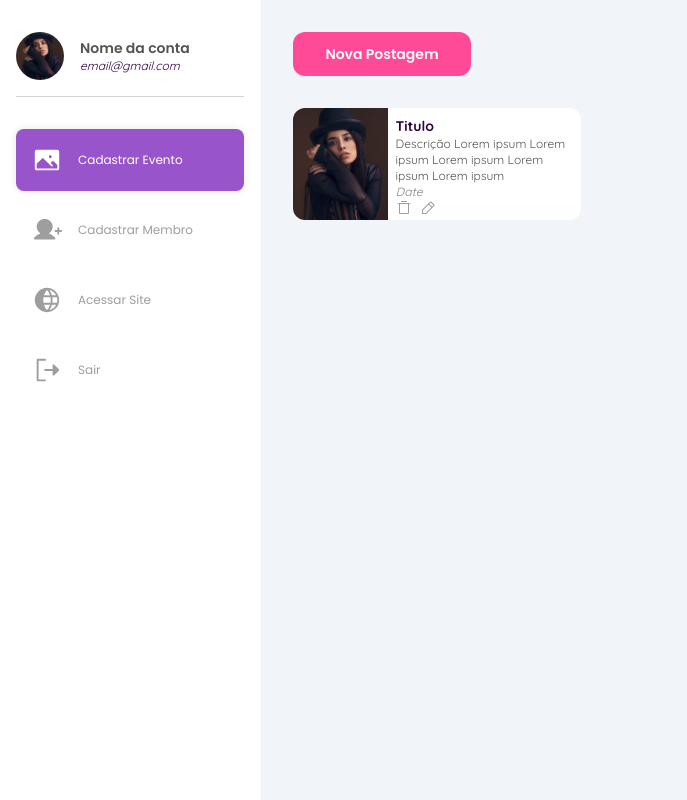
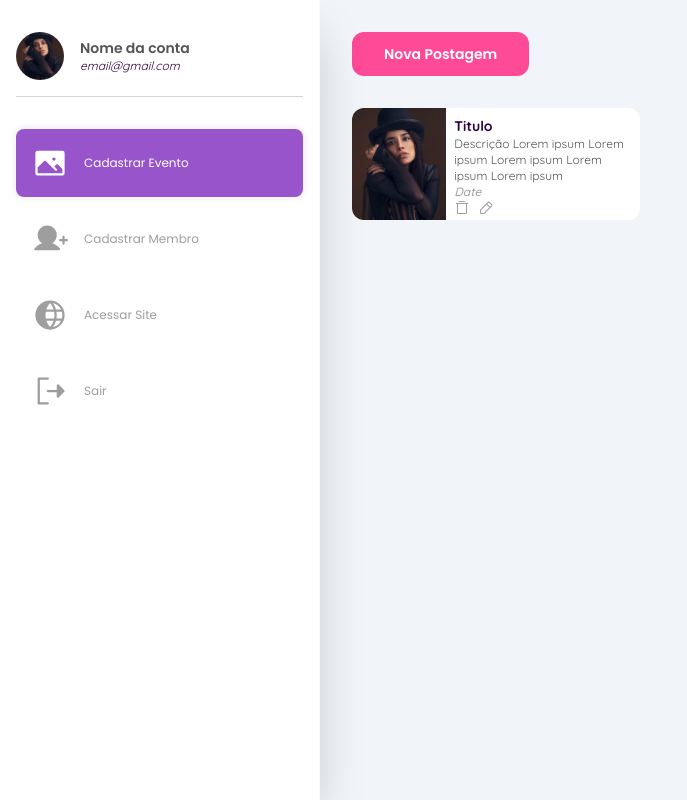
Before and after one commit to mermas-digitais/mermas-site-react, a React (Vite) app: page /admin in a window 1280 px wide. Shown: the whole page, without its empty margins (0-687 px from the left). Built offline with nearby package versions, Linux system fonts and the light colour scheme.

Commit message:
menu admin fixed

```diff
--- a/src/components/menu/menuAdmin.tsx
+++ b/src/components/menu/menuAdmin.tsx
@@ -34,17 +34,18 @@ export const MenuAdmin = () => {
 
   return (
     <nav
-      className="w-full md:p-4 h-fit bg-white border-gray-50 shadow-lg
-    max-md:border-t-[1px] max-md:fixed
+      className="w-full md:p-4 h-fit bg-white border-gray-50 shadow-2xl
+    max-md:border-t-[1px] max-md:px-2
     md:h-[100vh] md:w-80 md:border-r-[1px]"
     >
       <div className="md:flex flex-col justify-between">
-        <div className="flex flex-col gap-8 max-md:flex-row max-md:justify-center">
+        <div className="flex flex-col gap-8 max-md:flex-row max-md:justify-center max-md:items-center">
 
-          <div className="flex gap-4 items-center justify-start py-4 md:border-b-[1px] border-gray-100">
-            <div>
+          <div className="flex gap-4 items-center justify-start py-4
+          md:border-b-[1px]  border-gray-100 ">
+            <div className='w-12 h-12'>
               <img
-                className="object-cover bg-black rounded-full w-12 h-12"
+                className="object-cover bg-black rounded-full w-full h-full"
                 src="./assets/person1.png"
                 alt=""
               />
@@ -57,13 +58,13 @@ export const MenuAdmin = () => {
             </div>
           </div>
 
-          <ul className="flex md:flex-col gap-2 max-md:items-center">
+          <ul className="flex md:flex-col max-md:justify-around max-md:w-full sm:w-[50%] lg:w-full gap-2 max-md:items-center bg">
             {menu.map((item) => {
               return (
                 <li>
                   <Link
                     to={item.to}
-                    className={`text-gray-300 p-4 flex gap-4 rounded-lg
+                    className={`text-gray-300 md:p-4 flex gap-4 rounded-lg
                 hover:md:bg-purple-500 hover:md:text-white hover:md:shadow-pop cursor-pointer
                 text-xs items-center font-medium font-poppins transition-all duration-300
                 ${
@@ -73,7 +74,7 @@ export const MenuAdmin = () => {
                 }
                 `}
                   >
-                    <i className="text-3xl">{item.icon}</i>
+                    <i className="text-4xl">{item.icon}</i>
                     <div className="max-md:hidden">{item.name}</div>
                   </Link>
                 </li>
--- a/src/page/adminPage.tsx
+++ b/src/page/adminPage.tsx
@@ -1,18 +1,18 @@
-
-import {
-  useOutlet,
-} from 'react-router-dom';
+import { useOutlet } from 'react-router-dom';
 import { MenuAdmin } from '../components/menu/menuAdmin';
 
 export const AdminPage = () => {
   const outlet = useOutlet();
 
   return (
-    <div className='flex max-md:flex-col-reverse w-[100vw] h-[100vh]'>
-
-      <MenuAdmin/>
-      <main className="flex bg-slate-100 overflow-y-auto w-full h-full
-      justify-center items-center ">
+    <div className="flex  relative max-md:flex-col-reverse w-[100vw] h-[100vh]">
+      <div className='max-md:fixed max-md:bottom-0 z-10 max-md:w-full'>
+        <MenuAdmin />
+      </div>
+      <main
+        className="flex bg-slate-100 overflow-y-auto w-full h-full
+      justify-center items-center "
+      >
         {outlet}
       </main>
     </div>
```
